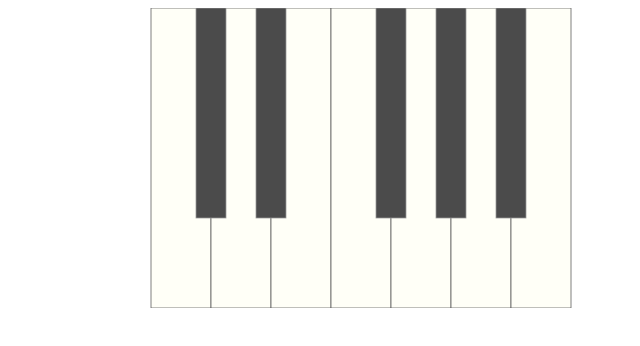
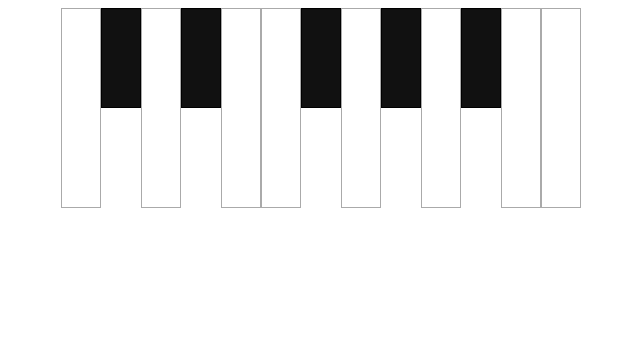
Before and after one commit to mdn/advanced-js-fundamentals-ck, a website: page demos/events/04-musical-data/index.html in a window 1280 px wide. Shown: the whole page, without its empty margins (279-919 px from the left). Drawn offline with Linux system fonts and the light colour scheme.

Commit message:
Swap out SVG for buttons

```diff
--- a/demos/events/04-musical-data/index.html
+++ b/demos/events/04-musical-data/index.html
@@ -10,26 +10,20 @@
 <body>
 
   <div class="container">
-    <div class="piano keyboard">
-      <?xml version="1.0" encoding="UTF-8" standalone="no"?>
-      <svg width="600px" height="300px" viewBox="0 0 560 400" version="1.1" xmlns="http://www.w3.org/2000/svg" xmlns:xlink="http://www.w3.org/1999/xlink">
-        <title>Piano Keyboard</title>
-        <defs></defs>
-          <g id="piano-keyboard">
-            <rect class="piano-key white-key" data-piano-key="C3" stroke="#555555" fill="#FFFFF7" x="0" y="0" width="80" height="400"></rect>
-            <rect class="piano-key white-key" data-piano-key="D3" stroke="#555555" fill="#FFFFF7" x="80" y="0" width="80" height="400"></rect>
-            <rect class="piano-key white-key" data-piano-key="E3" stroke="#555555" fill="#FFFFF7" x="160" y="0" width="80" height="400"></rect>
-            <rect class="piano-key white-key" data-piano-key="F3" stroke="#555555" fill="#FFFFF7" x="240" y="0" width="80" height="400"></rect>
-            <rect class="piano-key white-key" data-piano-key="G3" stroke="#555555" fill="#FFFFF7" x="320" y="0" width="80" height="400"></rect>
-            <rect class="piano-key white-key" data-piano-key="A3" stroke="#555555" fill="#FFFFF7" x="400" y="0" width="80" height="400"></rect>
-            <rect class="piano-key white-key" data-piano-key="B3" stroke="#555555" fill="#FFFFF7" x="480" y="0" width="80" height="400"></rect>
-            <rect class="piano-key black-key" data-piano-key="C#3" stroke="#979797" fill="#4B4B4B" x="60" y="0" width="40" height="280"></rect>
-            <rect class="piano-key black-key" data-piano-key="D#3" stroke="#979797" fill="#4B4B4B" x="140" y="0" width="40" height="280"></rect>
-            <rect class="piano-key black-key" data-piano-key="F#3" stroke="#979797" fill="#4B4B4B" x="300" y="0" width="40" height="280"></rect>
-            <rect class="piano-key black-key" data-piano-key="G#3" stroke="#979797" fill="#4B4B4B" x="380" y="0" width="40" height="280"></rect>
-            <rect class="piano-key black-key" data-piano-key="A#3" stroke="#979797" fill="#4B4B4B" x="460" y="0" width="40" height="280"></rect>
-          </g>
-      </svg>
+    <div id="piano-keyboard">
+      <button class="piano-key white-key" data-piano-key="C3"></button>
+      <button class="piano-key black-key" data-piano-key="C#3"></button>
+      <button class="piano-key white-key" data-piano-key="D3"></button>
+      <button class="piano-key black-key" data-piano-key="D#3"></button>
+      <button class="piano-key white-key" data-piano-key="E3"></button>
+      <button class="piano-key white-key" data-piano-key="F3"></button>
+      <button class="piano-key black-key" data-piano-key="F#3"></button>
+      <button class="piano-key white-key" data-piano-key="G3"></button>
+      <button class="piano-key black-key" data-piano-key="G#3"></button>
+      <button class="piano-key white-key" data-piano-key="A3"></button>
+      <button class="piano-key black-key" data-piano-key="A#3"></rect>
+      <button class="piano-key white-key" data-piano-key="B3"></button>
+      <button class="piano-key white-key" data-piano-key="C4"></button>
     </div>
   </div>
 
--- a/demos/events/04-musical-data/style.css
+++ b/demos/events/04-musical-data/style.css
@@ -1,7 +1,29 @@
-.white-key:hover {
-  fill: rgb(255, 245, 213);
+#piano-keyboard {
+  text-align: center;
+}
+
+.piano-key {
+  float: left;
+  min-height: 200px;
+  width: 40px;
+  border: 1px solid #AAA;
+  background-color: #EEE;
+}
+
+.black-key {
+  min-height: 100px;
+  background-color: #111;
+  border-color: #000;
 }
 
 .black-key:hover {
-  fill: rgb(29, 178, 212);
+  background-color: #333;
 }
+
+.white-key {
+  background-color: #FFF;
+}
+
+.white-key:hover {
+  background-color: #EEE;
+}
```
